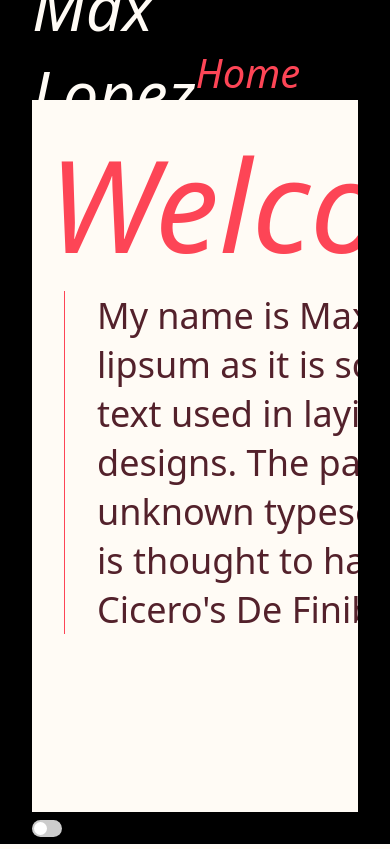
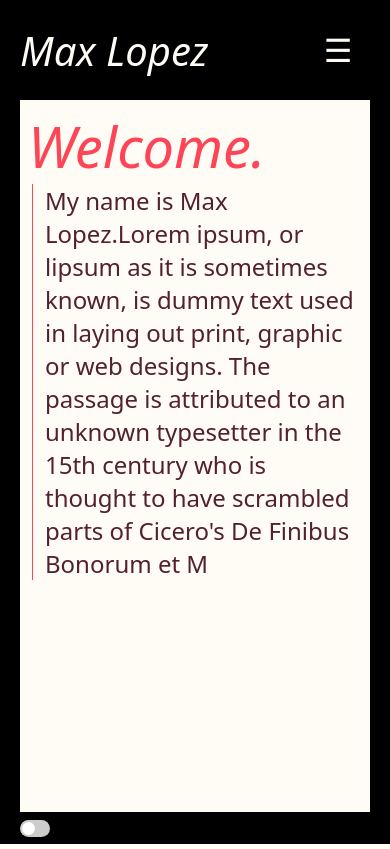
Before and after one commit to maxizek30/personal-site, a React (Vite) app in the folder my-app/: page / in a window 390 px wide. Built offline with nearby package versions, Linux system fonts and the light colour scheme.

Commit message:
make project responsive

```diff
--- a/my-app/src/components/Layout.jsx
+++ b/my-app/src/components/Layout.jsx
@@ -1,4 +1,5 @@
-import { NavLink } from "react-router-dom";
+import { useState } from 'react';
+import { NavLink, Link } from "react-router-dom";
 import PropTypes from 'prop-types';
 import DarkModeToggle from "./DarkModeToggle";
 import { useDarkMode } from "../context/DarkModeContext";
@@ -7,30 +8,44 @@ import "../styles/Layout.css"
 const Layout = ({ children }) => {
 
     const { darkMode } = useDarkMode(); // get the current dark mode state
+    const [isMenuOpen, setIsMenuOpen] = useState(false);
 
     const layoutClass = darkMode ? 'layout dark-mode' : 'layout';
     const headerClass = `header ${darkMode ? 'dark-mode' : ''}`;
     const footerClass = `footer ${darkMode ? 'dark-mode' : ''}`;
+    const headerLinksClass = `header-links ${darkMode ? 'dark-mode' : ''} ${isMenuOpen ? 'active' : ''}`;
+
+    const toggleMenu = () => {
+        setIsMenuOpen(!isMenuOpen)
+    };
 
     return(
         <div className={layoutClass}>
             <header className={headerClass}>
-                <div className="header-title">Max Lopez</div>
-                <div className="header-links">
+                <div className="header-top">
+                    <div className="header-title">
+                        <Link to="/" style={{ textDecoration: 'none', color: 'inherit' }}>Max Lopez</Link>
+                    </div>
+                    <div className="menu-icon" onClick={toggleMenu}>☰</div>
+                </div>
+                <div className={headerLinksClass}>
                     <NavLink
                     to="/"
+                    onClick={toggleMenu}
                     className={({ isActive }) => (isActive ? 'active-link' : 'inactive-link')}
                     >
                         Home
                     </NavLink>
                     <NavLink
                     to="/portfolio"
+                    onClick={toggleMenu}
                     className={({ isActive }) => (isActive ? 'active-link' : 'inactive-link')}
                     >
                         Portfolio
                     </NavLink>
                     <NavLink
                     to="/contact"
+                    onClick={toggleMenu}
                     className={({ isActive }) => (isActive ? 'active-link' : 'inactive-link')}
                     >
                         Contact
--- a/my-app/src/pages/Contact.jsx
+++ b/my-app/src/pages/Contact.jsx
@@ -5,11 +5,15 @@ import "../styles/Contact.css"
 function Contact() {
   return (
     <div className="SocialMedia-Icons">
-      <img src={EmailIcon} alt="LinkedIn Icon" />
-      <img src={LinkedInIcon} alt="LinkedIn Icon" />
-      <img src={GithubIcon} alt="LinkedIn Icon" />
-
-
+      <a href="mailto:familiacachorin@gmail.com">
+        <img src={EmailIcon} alt="Email Icon" />
+      </a>
+      <a href="https://www.linkedin.com/in/max-lopez-2b3b17242">
+        <img src={LinkedInIcon} alt="LinkedIn Icon" />
+      </a>
+      <a href="https://github.com/maxizek30">
+        <img src={GithubIcon} alt="Github Icon" />
+      </a>
     </div>
   )
 }
--- a/my-app/src/styles/Contact.css
+++ b/my-app/src/styles/Contact.css
@@ -7,3 +7,9 @@
     justify-content: center;
     align-items: center;
 }
+/* Small tablets */
+@media only screen and (max-width: 580px) {
+    .SocialMedia-Icons {
+        flex-direction: column;
+    }
+}
--- a/my-app/src/styles/DarkModeToggle.css
+++ b/my-app/src/styles/DarkModeToggle.css
@@ -61,3 +61,8 @@
   .slider.round:before {
     border-radius: 50%;
   }
+  @media only screen and (max-width: 410px) {
+    .switch {
+      margin-left: 20px;
+    }
+  }
--- a/my-app/src/styles/Home.css
+++ b/my-app/src/styles/Home.css
@@ -13,7 +13,7 @@
     font-style: normal;
     font-weight: 100;
     line-height: normal;
-    width: 820px;
+    width: 50%;
 }
 .Welcome-Description.dark-mode {
     color: #F5F5F5;
@@ -22,3 +22,30 @@
     border-right: 1px solid #FD4556;
     padding-left: 16px;
 }
+/* Large tablets and small laptops */
+@media only screen and (max-width: 1024px) {
+    .Welcome-Description {
+        width: auto;
+    }
+}
+/* Small tablets */
+@media only screen and (max-width: 580px) {
+    .Welcome-Title {
+        font-size: 88px;
+    }
+    .Welcome-Description {
+        font-size: 28px;
+    }
+}
+@media only screen and (max-width: 410px) {
+    .Welcome-Title {
+        font-size: 56px;
+    }
+    .Welcome-Description {
+        font-size: 24px;
+        gap: 12px;
+    }
+    .Welcome-Vertical-Line {
+        padding-left: 4px;
+    }
+}
--- a/my-app/src/styles/Layout.css
+++ b/my-app/src/styles/Layout.css
@@ -104,3 +104,72 @@
     line-height: normal;
     text-decoration: none;
 }
+.header-top {
+    display: flex;
+    justify-content: space-between;
+    align-items: center;
+    height: 100px;
+    width: 100%;
+}
+/* Hide menu icon on larger screens */
+.menu-icon {
+    display: none;
+    cursor: pointer;
+}
+/* Large tablets and small laptops */
+@media only screen and (max-width: 1024px) {
+    .header {
+        flex-direction: column;
+        align-items: center;
+    }
+    .menu-icon {
+        display: block; /* Show menu icon */
+        display: flex;
+        align-items: center;
+        justify-content: center;
+        font-size: 32px;
+        margin-right: 32px;
+        width: 64px;
+    }
+    .header-links {
+        display: none; /* Initially hide links */
+        flex-direction: column;
+        margin-right: 0;
+        background-color: black;
+        width: 100%;
+        align-items: center;
+        padding: 24px;
+    }
+    .dark-mode .header-links {
+        background-color: #53212B;
+    }
+    .inactive-link {
+        text-align: center;
+    }
+    .active-link {
+        text-align: center;
+    }
+    .header-links.active {
+        display: flex; /* Show links when active */
+    }
+  }
+  @media only screen and (max-width: 410px) {
+    .header-title {
+        font-size: 40px;
+        margin-left: 20px;
+    }
+    .layout::before,
+    .layout::after {
+        width: 20px;
+    }
+    .menu-icon {
+        margin-right: 20px;
+    }
+    .main-content {
+        flex-grow: 1;
+        margin-left: 20px; /* Space for the left border */
+        margin-right: 20px; /* Space for the right border */
+        padding: 8px;
+    }
+
+  }
--- a/my-app/src/styles/ProjectsList.css
+++ b/my-app/src/styles/ProjectsList.css
@@ -25,3 +25,17 @@
 .Project-Description.dark-mode {
     color: #F5F5F5;
 }
+/* Small tablets */
+@media only screen and (max-width: 580px) {
+    .Project-Name {
+        font-size: 64px;
+    }
+    .Project-Description {
+        font-size: 24px;
+    }
+}
+@media only screen and (max-width: 410px) {
+    .Project-Name {
+        font-size: 48px;
+    }
+}
```
